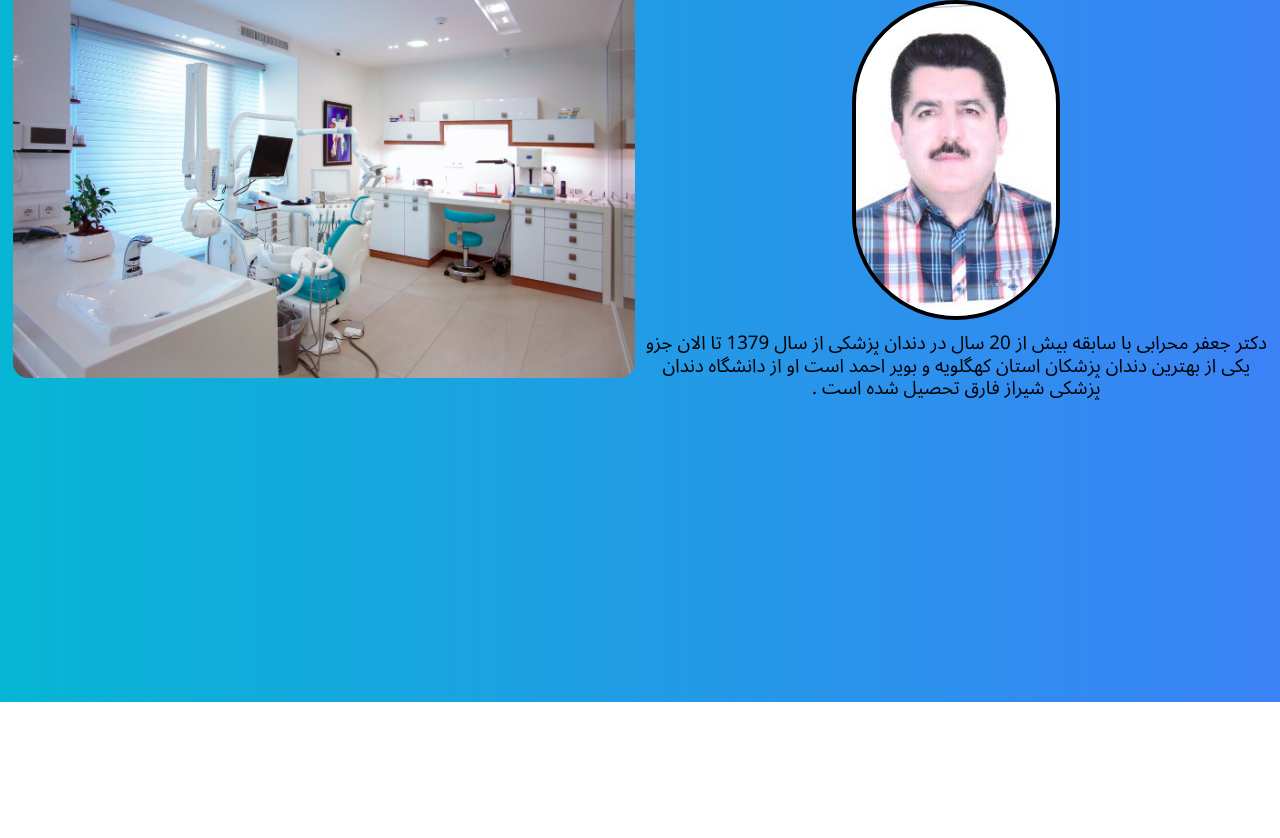
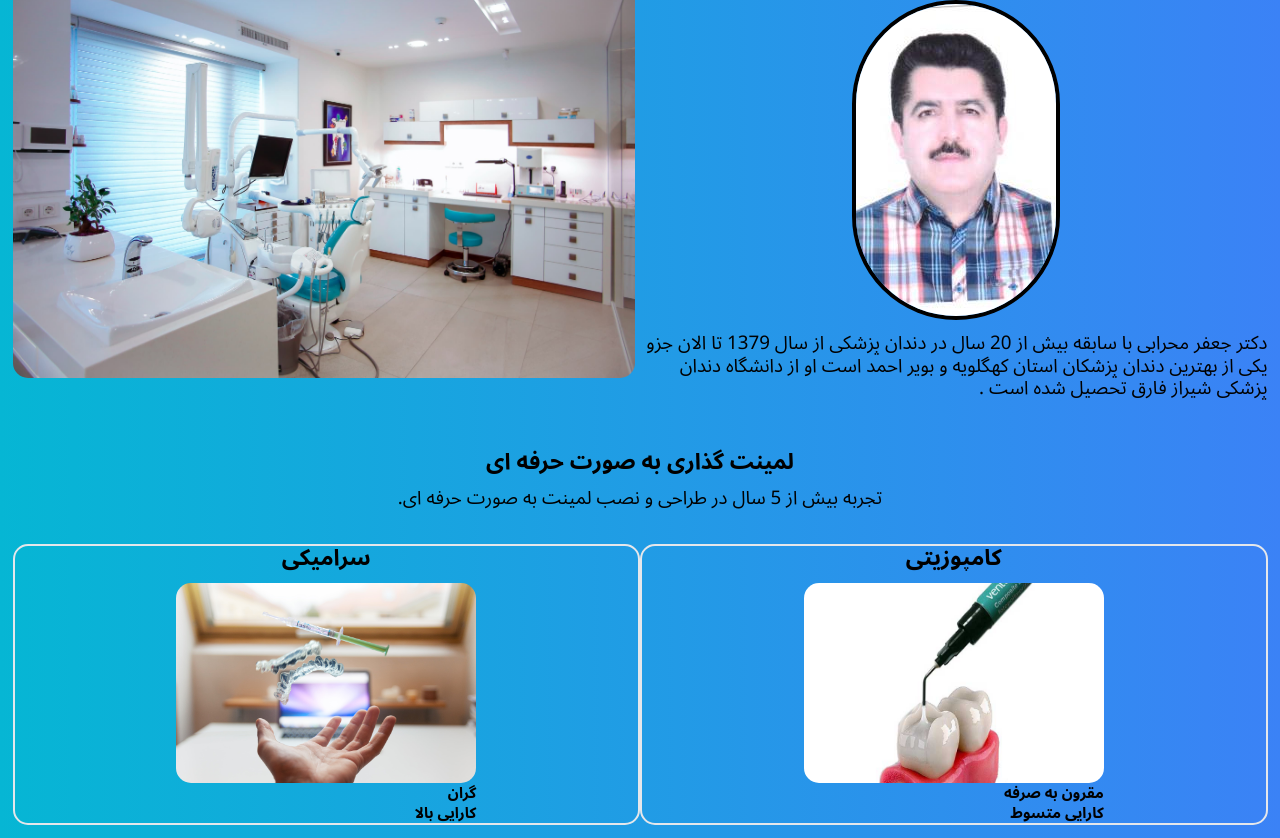
Before and after one commit to smsi80/drmehrabi, a plain HTML site: page index.html in a window 1280 px wide. Shown: the part 98-936 px from the top of the page. Before the commit the page ends 800 px from the top, so only its background shows below. Drawn offline with Linux system fonts and the light colour scheme.

Commit message:
add some more contetn

```diff
--- a/index.html
+++ b/index.html
@@ -30,10 +30,12 @@
         </ul>
       </nav>
       <div
-        class="hero-main md:grid md:grid-cols-2 md:grid-rows-1 gap-x-4 mx-auto px-5 text-center font-bold text-4xl"
+        class="hero-main md:max-w-[130rem] md:grid md:grid-cols-2 md:grid-rows-1 gap-x-4 mx-auto px-5 font-bold text-4xl mb-20"
       >
-        <div class="items-center justify-center flex flex-col">
-          <h2 class="text-4xl text-black mb-5">بیش از 20 سال تجربه کار</h2>
+        <div class="items-center justify-center flex flex-col mb-20 md:mb-0">
+          <h2 class="text-4xl text-center text-black mb-5">
+            بیش از 20 سال تجربه کار
+          </h2>
           <img
             class="rounded-full border-4 border-black mb-5"
             src="src/img/Doctor.png"
@@ -50,6 +52,47 @@
         </div>
       </div>
     </header>
-    <main></main>
+    <main class="md:max-w-[130rem] mx-auto">
+      <div
+        class="md:grid md:grid-cols-2 md:grid-rows-2 start justify-center content-start mx-auto px-5"
+      >
+        <div class="md:col-span-full content-start mb-5">
+          <h2 class="text-4xl font-bold mb-5 text-center">
+            لمینت گذاری به صورت حرفه ای
+          </h2>
+          <p class="text-center font-medium text-3xl">
+            تجربه بیش از 5 سال در طراحی و نصب لمینت به صورت حرفه ای.
+          </p>
+        </div>
+        <div
+          class="grid justify-center content-start border-2 rounded-3xl md:mt-[-10rem] mb-5"
+        >
+          <h2 class="text-4xl font-bold text-center mb-5">کامپوزیتی</h2>
+          <img
+            class="rounded-3xl w-[30rem] h-[20rem]"
+            src="/src/img/composit.jpg"
+            alt=""
+          />
+          <ul class="font-semibold text-2xl">
+            <li>مقرون به صرفه</li>
+            <li>کارایی متسوط</li>
+          </ul>
+        </div>
+        <div
+          class="grid content-start justify-center border-2 rounded-3xl md:mt-[-10rem] mb-5"
+        >
+          <h2 class="text-4xl font-bold text-center mb-5">سرامیکی</h2>
+          <img
+            class="rounded-3xl w-[30rem] h-[20rem]"
+            src="/src/img/ceramic.jpg"
+            alt=""
+          />
+          <ul class="font-semibold text-2xl">
+            <li>گران</li>
+            <li>کارایی بالا</li>
+          </ul>
+        </div>
+      </div>
+    </main>
   </body>
 </html>
```
Also changed, not shown: dist/output.css, src/img/ceramic.jpg (added), src/img/composit.jpg (added), src/img/laminet.jpg (added).
